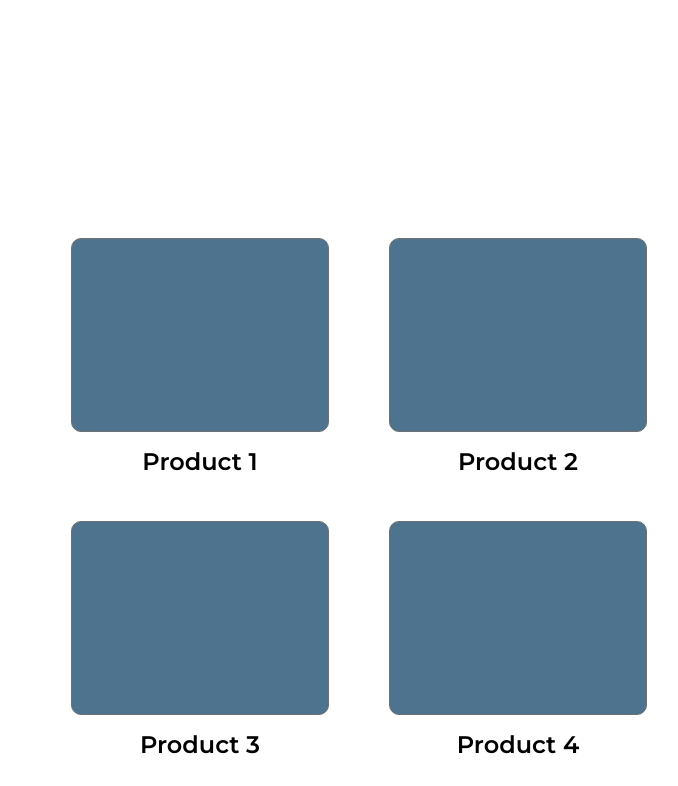
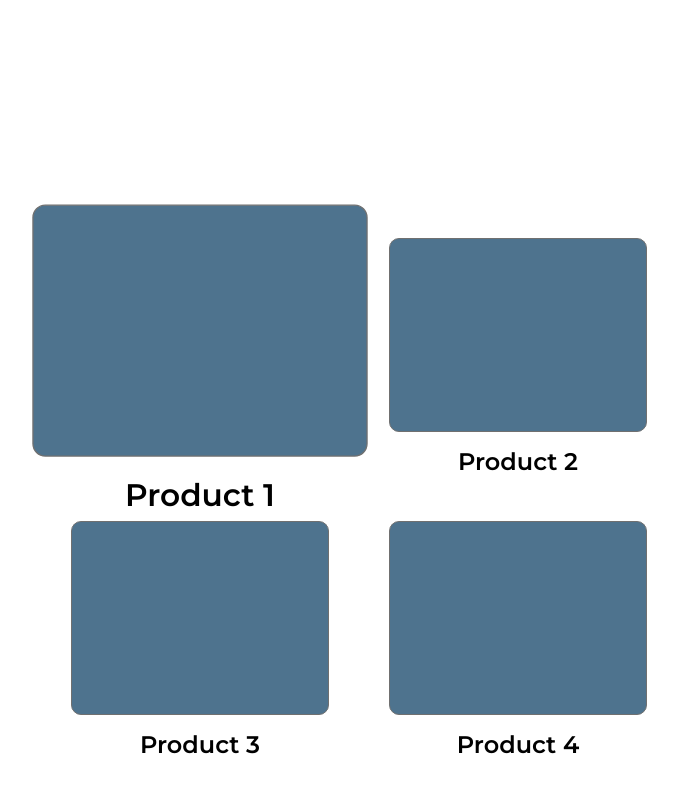
Before and after one commit to sissxx/task-intern-bosch-io, a plain HTML site: page index.html in a window 1280 px wide. In both pictures the pointer is over the element 481 px from the left and 349 px from the top of the page. Shown: the top 786 px of the page, without its empty margins (281-959 px from the left). Drawn offline with Linux system fonts and the light colour scheme.

Commit message:
Update style.css

```diff
--- a/styles/style.css
+++ b/styles/style.css
@@ -30,6 +30,17 @@ body {
 
 .product {
   margin: 15px;
+  -webkit-transform: scale(1);
+          transform: scale(1);
+  -webkit-transition: -webkit-transform 1s ease;
+  transition: -webkit-transform 1s ease;
+  transition: transform 1s ease;
+  transition: transform 1s ease, -webkit-transform 1s ease;
+}
+
+.product:hover {
+  -webkit-transform: scale(1.3);
+          transform: scale(1.3);
 }
 
 .box {
@@ -182,4 +193,9 @@ button {
   position: absolute;
   bottom: 0px;
 }
+
+button:hover {
+  background: #30506c;
+  color: #ccc;
+}
 /*# sourceMappingURL=style.css.map */
```
